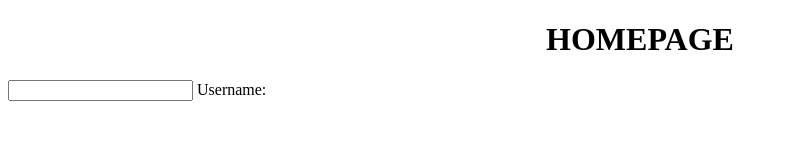
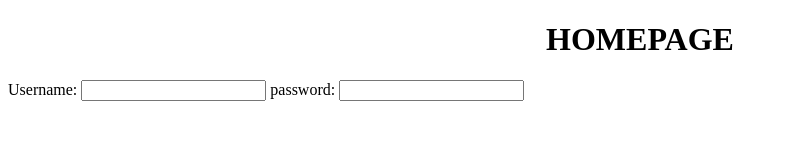
Before and after one commit to sanketvaidya123/demo-html, a plain HTML site: page index.html in a window 1280 px wide. Shown: the whole page, without its empty margins (0-788 px from the left). Drawn offline with Linux system fonts and the light colour scheme.

Commit message:
Update index.html

```diff
--- a/index.html
+++ b/index.html
@@ -2,9 +2,10 @@
 <html>
 <body>
 <h1 color="red" align="center">HOMEPAGE</h1>
+Username:
 <input type="text" value="">
-Username:
-
+password:
+<input type="text" value="">
 
 
 </body>
```
